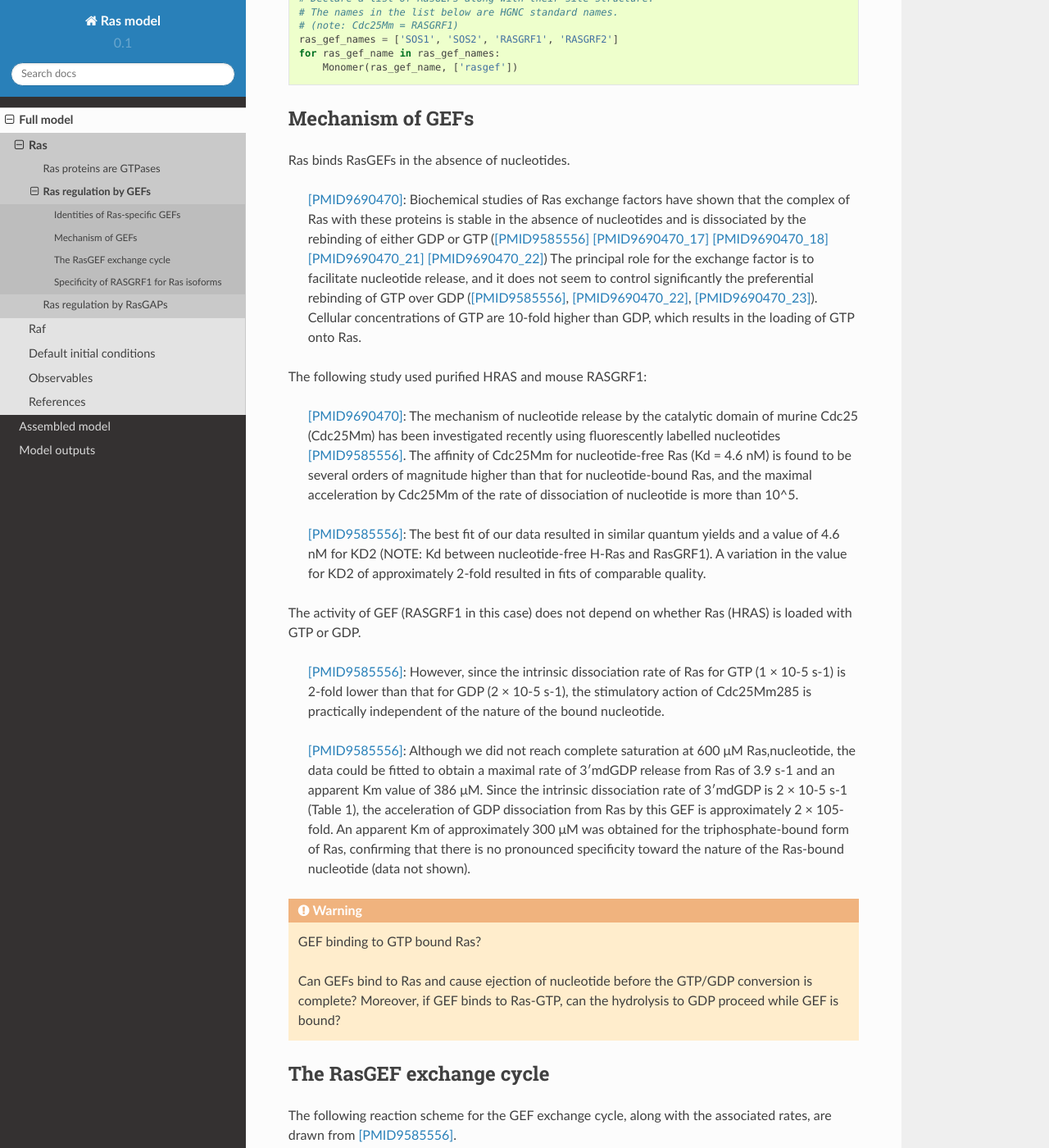
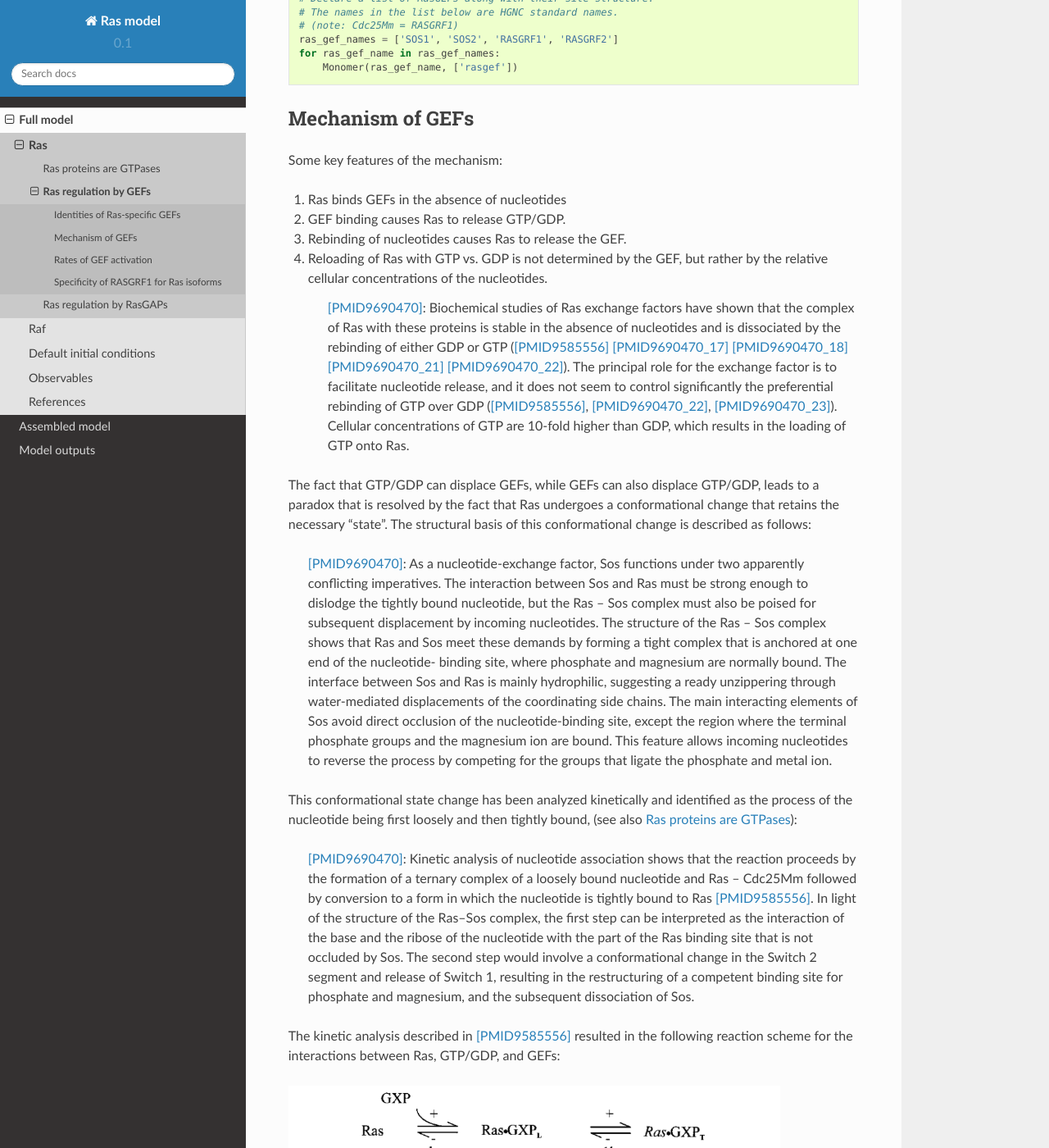
Before and after one commit to sorgerlab/rasmodel, a Sphinx documentation site: the page built from doc/full_model/ras/ras_gefs.rst, in a window 1280 px wide and 1400 px high, scrolled down 671 px. Shown: the whole window at 82% size. Built offline with Sphinx 7.4.7 and the Read the Docs theme 2.0.0, drawn with Linux system fonts in a browser that asks for light colours; some of the changed text lies outside the part shown.

Commit message:
In prog re-write of ras_gefs section

```diff
--- a/doc/full_model/ras/ras_gefs.rst
+++ b/doc/full_model/ras/ras_gefs.rst
@@ -40,17 +40,117 @@ RasGEFs contain a specific domain responsible for activating Ras proteins.
 Mechanism of GEFs
 -----------------
 
-Ras binds RasGEFs in the absence of nucleotides.
+Some key features of the mechanism:
+
+1. Ras binds GEFs in the absence of nucleotides
+2. GEF binding causes Ras to release GTP/GDP.
+3. Rebinding of nucleotides causes Ras to release the GEF.
+4. Reloading of Ras with GTP vs. GDP is not determined by the GEF, but rather
+   by the relative cellular concentrations of the nucleotides.
 
     [PMID9690470]_: Biochemical studies of Ras exchange factors have shown that
     the complex of Ras with these proteins is stable in the absence of
     nucleotides and is dissociated by the rebinding of either GDP or GTP
     ([PMID9585556]_ [PMID9690470_17]_ [PMID9690470_18]_ [PMID9690470_21]_
-    [PMID9690470_22]_) The principal role for the exchange factor is to
+    [PMID9690470_22]_). The principal role for the exchange factor is to
     facilitate nucleotide release, and it does not seem to control
     significantly the preferential rebinding of GTP over GDP ([PMID9585556]_,
     [PMID9690470_22]_, [PMID9690470_23]_).  Cellular concentrations of GTP are
     10-fold higher than GDP, which results in the loading of GTP onto Ras.
+
+The fact that GTP/GDP can displace GEFs, while GEFs can also displace GTP/GDP,
+leads to a paradox that is resolved by the fact that Ras undergoes a
+conformational change that retains the necessary "state". The structural basis
+of this conformational change is described as follows:
+
+    [PMID9690470]_: As a nucleotide-exchange factor, Sos functions under two
+    apparently conflicting imperatives. The interaction between Sos and Ras
+    must be strong enough to dislodge the tightly bound nucleotide, but the Ras
+    – Sos complex must also be poised for subsequent displacement by incoming
+    nucleotides. The structure of the Ras – Sos complex shows that Ras and Sos
+    meet these demands by forming a tight complex that is anchored at one end
+    of the nucleotide- binding site, where phosphate and magnesium are normally
+    bound. The interface between Sos and Ras is mainly hydrophilic, suggesting
+    a ready unzippering through water-mediated displacements of the
+    coordinating side chains. The main interacting elements of Sos avoid direct
+    occlusion of the nucleotide-binding site, except the region where the
+    terminal phosphate groups and the magnesium ion are bound. This feature
+    allows incoming nucleotides to reverse the process by competing for the
+    groups that ligate the phosphate and metal ion.
+
+This conformational state change has been analyzed kinetically and identified
+as the process of the nucleotide being first loosely and then tightly bound,
+(see also :ref:`ras_gtpase`):
+
+    [PMID9690470]_: Kinetic analysis of nucleotide association shows that the
+    reaction proceeds by the formation of a ternary complex of a loosely bound
+    nucleotide and Ras – Cdc25Mm followed by conversion to a form in which the
+    nucleotide is tightly bound to Ras [PMID9585556]_. In light of the
+    structure of the Ras–Sos complex, the first step can be interpreted as the
+    interaction of the base and the ribose of the nucleotide with the part of
+    the Ras binding site that is not occluded by Sos. The second step would
+    involve a conformational change in the Switch 2 segment and release of
+    Switch 1, resulting in the restructuring of a competent binding site for
+    phosphate and magnesium, and the subsequent dissociation of Sos.
+
+The kinetic analysis described in [PMID9585556]_ resulted in the following reaction scheme for the interactions between Ras, GTP/GDP, and GEFs:
+
+.. image:: /images/9585556_rasgef_cycle.png
+    :width: 600px
+
+Note that the upper equilibria for Ras-nucleotide binding, K1a and K1b, were
+implemented in the section :ref:`ras_gtpase`, along with corresponding rates.
+Here we implement only the equilibria involving GEFs: K2, K3, K4a and K4b.
+
+::
+
+    def ras_gef_exchange_cycle(ras, rasgef, gxp,
+                               k2_list, k3_list, k4a_list, k4b_list):
+        # Alias for Ras bound to GXP
+        rasgxp = ras(gef=None, gtp=99) % gxp(p=99)
+
+        # Binding of RasGEF to nucleotide-free Ras (K2)
+        bind(ras(gtp=None, s1s2='closed'), 'gef', rasgef(), 'rasgef', k2_list)
+
+        # Binding of RasGEF to RasGXP (K3)
+        bind(rasgxp(s1s2='open'), 'gef', rasgef(), 'rasgef', k3_list)
+
+        # Binding of GXP to Ras/RasGEF complex
+        bind(ras(s1s2='closed', gef=1) % rasgef(rasgef=1), 'gtp',
+             gxp(), 'p', k4a_list)
+
+        # Isomerization of Ras-RasGEF-GXP from loose to tight
+        equilibrate(rasgxp(gef=1, s1s2='closed') % rasgef(rasgef=1),
+                    rasgxp(gef=1, s1s2='open') % rasgef(rasgef=1), k4b_list)
+
+Rates of GEF activation
+-----------------------
+
+::
+
+    # Binding of RasGEF to nucleotide-free Ras
+    kf2 = 0.33e6        # M^-1 s^-1
+    kr2 = 1e-3          # s^-1
+
+    # Binding of RasGEF to RasGXP
+    KD3 = 0.6e-3        # M
+    kf3 = 3.4e4         # M^-1 s^-1 (lower limit)
+    kr3 = KD3 * kf3     # s^-1
+
+    # Binding of GXP to Ras/RasGEF complex
+    KD4a = 8.6e-6       # M
+    kf4a = 1e7          # M^-1 s^-1
+    kr4a = KD4a * kf4a  # s^-1
+
+# = kf1a, i.e., on rate is insensitive to presence of GEF
+
+::
+
+    # Isomerization of Ras-RasGEF-GXP from loose to tight
+    kf4b = 20.4         # s^-1
+    kr4b = 3.9          # s^-1
+
+
 
 The following study used purified HRAS and mouse RASGRF1:
 
@@ -80,9 +180,10 @@ The activity of GEF (RASGRF1 in this case) does not depend on whether Ras
     3′mdGDP release from Ras of 3.9 s-1 and an apparent Km value of 386 μM.
     Since the intrinsic dissociation rate of 3′mdGDP is 2 × 10-5 s-1 (Table 1),
     the acceleration of GDP dissociation from Ras by this GEF is approximately
-    2 × 105-fold. An apparent Km of approximately 300 μM was obtained for the
-    triphosphate-bound form of Ras, confirming that there is no pronounced
-    specificity toward the nature of the Ras-bound nucleotide (data not shown).
+    2 × 10^5-fold. An apparent Km of approximately 300 μM was obtained
+    for the triphosphate-bound form of Ras, confirming that there is no
+    pronounced specificity toward the nature of the Ras-bound nucleotide (data
+    not shown).
 
 .. warning:: GEF binding to GTP bound Ras?
 
@@ -90,61 +191,9 @@ The activity of GEF (RASGRF1 in this case) does not depend on whether Ras
     conversion is complete? Moreover, if GEF binds to Ras-GTP, can the
     hydrolysis to GDP proceed while GEF is bound?
 
-The RasGEF exchange cycle
--------------------------
-
-The following reaction scheme for the GEF exchange cycle, along with the
-associated rates, are drawn from [PMID9585556]_.
-
-.. image:: /images/9585556_rasgef_cycle.png
-    :width: 600px
-
-::
-
-    def ras_gef_exchange_cycle(ras, rasgef, gtp, gdp):
-        # Aliases for Ras bound to GXP
-        rasgtp = ras(gef=None, gtp=99) % gtp(p=99)
-        rasgdp = ras(gef=None, gtp=98) % gdp(p=98)
-
-        # Binding of RasGEF to nucleotide-free Ras
-        kf2 = 0.33e6
-        kr2 = 1e-3
-        bind(ras(gtp=None, s1s2='closed'), 'gef', rasgef(), 'rasgef',
-             [kf2, kr2])
-
-        # Binding of RasGEF to RasGXP
-        KD3 = 0.6e-3
-        kf3 = 3.4e4 # Lower limit
-        kr3 = KD3 * kf3
-        for rasgxp in [rasgtp, rasgdp]:
-            bind(rasgxp(s1s2='open'), 'gef', rasgef(), 'rasgef', [kf3, kr3])
-
-        # Binding of GXP to Ras/RasGEF complex
-        KD4a = 8.6e-6
-        kf4a = 1e7 # = kf1a, i.e., on rate is insensitive to presence of GEF
-        kr4a = KD4a * kf4a
-        for gxp in [gtp, gdp]:
-            bind(ras(s1s2='closed', gef=50) % rasgef(rasgef=50), 'gtp',
-                 gxp(), 'p', [kf4a, kr4a])
-
-        # Isomerization of Ras-RasGEF-GXP from loose to tight
-        kf4b = 20.4
-        kr4b = 3.9
-        for rasgxp in [rasgtp, rasgdp]:
-            equilibrate(rasgxp(gef=1, s1s2='closed') % rasgef(rasgef=1),
-                        rasgxp(gef=1, s1s2='open') % rasgef(rasgef=1),
-                        [kf4b, kr4b])
-    #
-
 Instantiate the RasGEF cycle for HRAS and RASGRF1::
 
     #ras_gef_exchange_cycle(HRAS, RASGRF1, GTP, GDP)
-
-.. warning:: How does GTP hydrolysis fit into the cycle?
-
-    Can Ras hydrolyze GTP to GDP at any point in this cycle? Or can this only
-    happen when Ras is bound to GDP and GEF is not bound? Does it only happen
-    when nucleotide is in the tightly bound conformation?
 
 [PMID9585556]_: Therefore, we tested the nucleotide specificity of the
 interaction of Cdc25Mm285 (CdcMm285 is the fragment of CdcMm/RasGRF1 containing
@@ -159,32 +208,6 @@ nature of the bound nucleotide. The difference in stimulated dissociation rates
 is somewhat smaller than the results of Jacquet et al. (16) but is similar to
 the results with the yeast proteins CDC25 and RAS2 obtained by Haney and Broach
 (28).
-
-[PMID9690470]_: Kinetic analysis of nucleotide association shows that the
-reaction proceeds by the formation of a ternary complex of a loosely bound
-nucleotide and Ras – Cdc25Mm followed by conversion to a form in which the
-nucleotide is tightly bound to Ras [PMID9585556]_. In light of the structure of
-the Ras–Sos complex, the first step can be interpreted as the interaction of
-the base and the ribose of the nucleotide with the part of the Ras binding site
-that is not occluded by Sos. The second step would involve a conformational
-change in the Switch 2 segment and release of Switch 1, resulting in the
-restructuring of a competent binding site for phosphate and magnesium, and the
-subsequent dissociation of Sos.
-
-[PMID9690470]_: As a nucleotide-exchange factor, Sos functions under two
-apparently conflicting imperatives. The interaction between Sos and Ras must be
-strong enough to dislodge the tightly bound nucleotide, but the Ras – Sos
-complex must also be poised for subsequent displacement by incoming
-nucleotides. The structure of the Ras – Sos complex shows that Ras and Sos meet
-these demands by forming a tight complex that is anchored at one end of the
-nucleotide- binding site, where phosphate and magnesium are normally bound. The
-interface between Sos and Ras is mainly hydrophilic, suggesting a ready
-unzippering through water-mediated displacements of the coordinating side
-chains. The main interacting elements of Sos avoid direct occlusion of the
-nucleotide-binding site, except the region where the terminal phosphate groups
-and the magnesium ion are bound. This feature allows incoming nucleotides to
-reverse the process by competing for the groups that ligate the phosphate and
-metal ion.
 
 [PMID9690470]_: The overall shape of the catalytic domain of Sos is that of an
 oblong bowl (Fig. 2), with Ras bound at the centre of the bowl. The regions of
--- a/doc/full_model/ras/ras_gtpase.rst
+++ b/doc/full_model/ras/ras_gtpase.rst
@@ -1,3 +1,5 @@
+.. _ras_gtpase:
+
 Ras proteins are GTPases
 ========================
 
```
